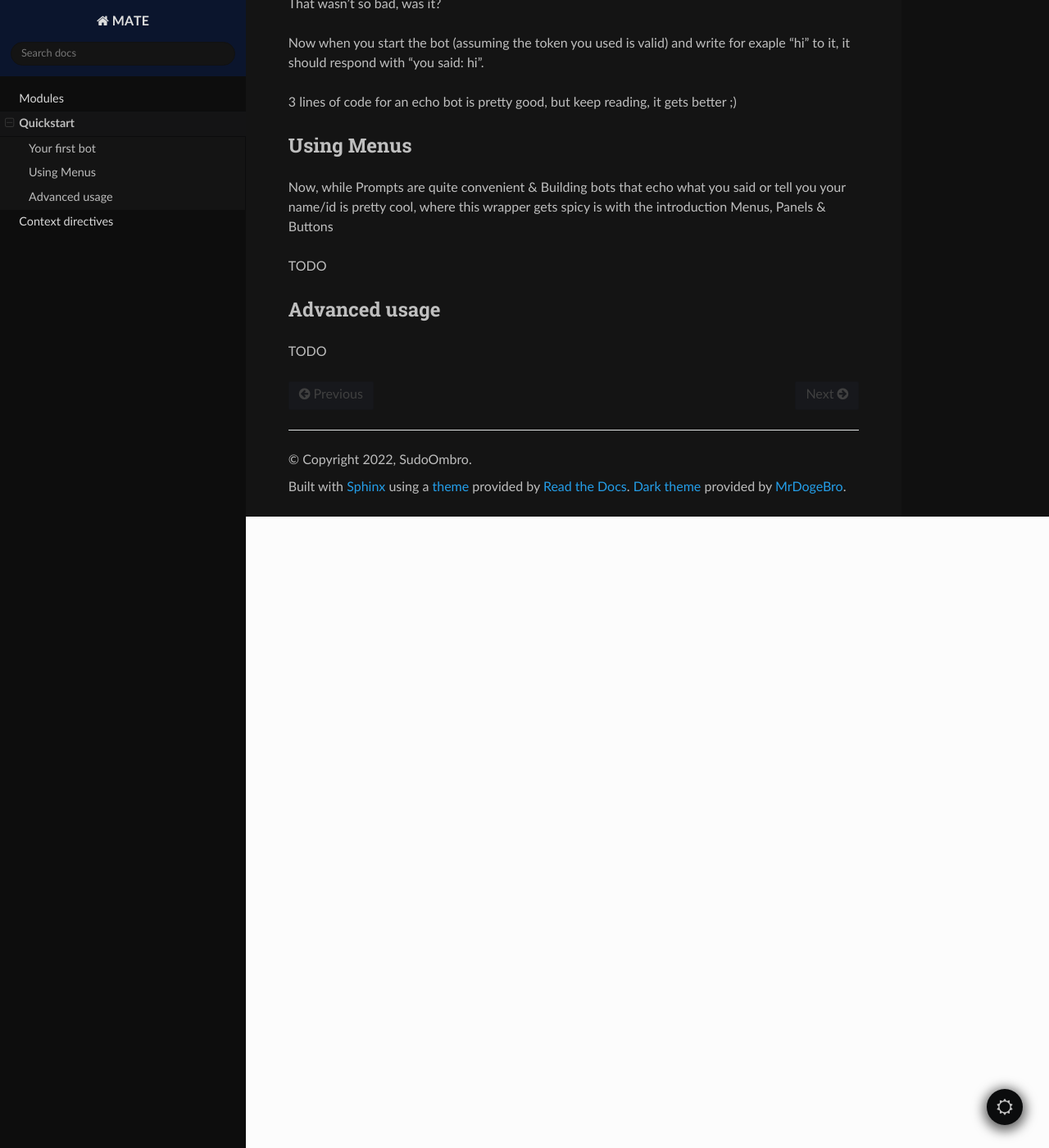
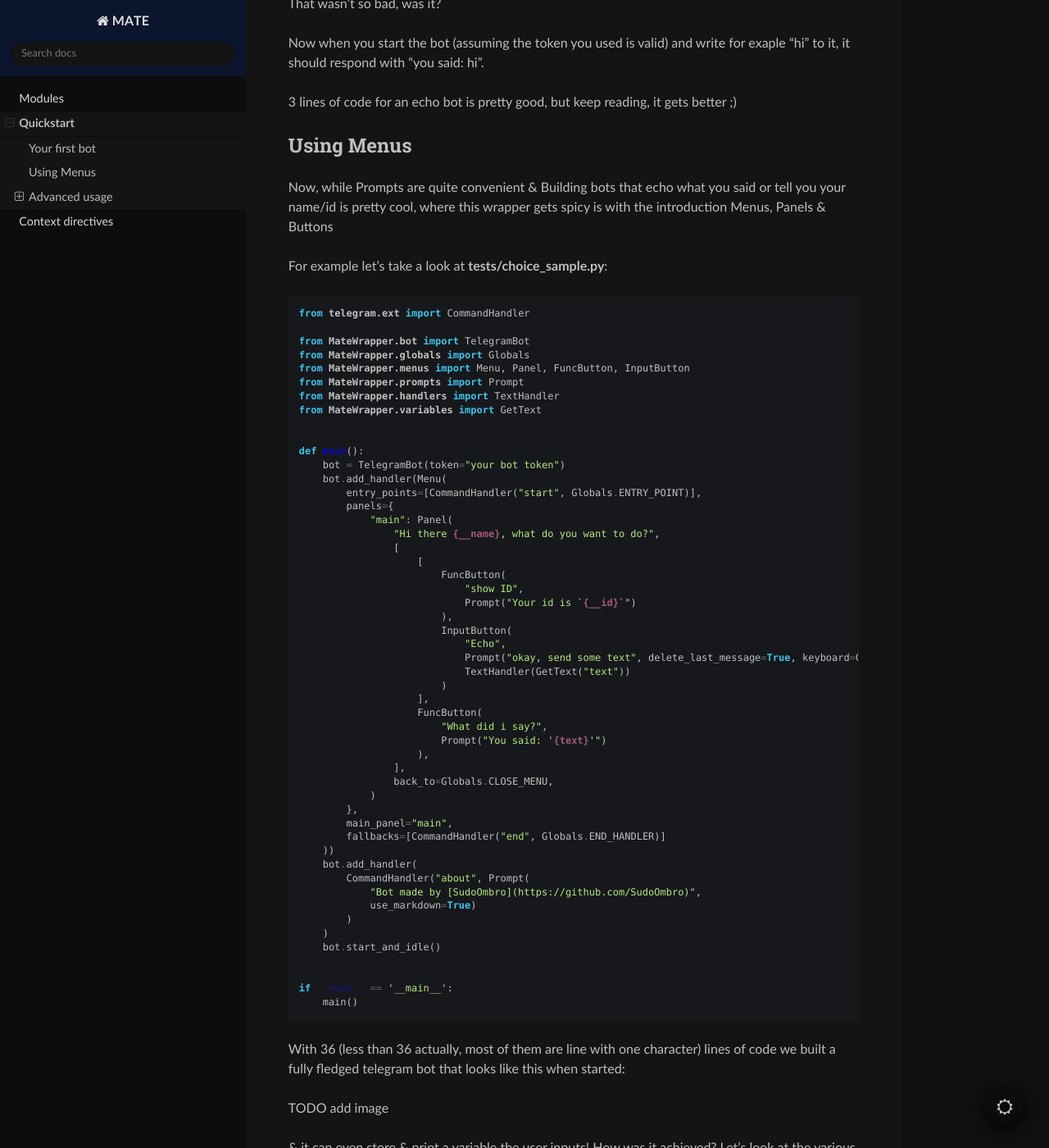
Before and after one commit to SudoOmbro/MATE, a Sphinx documentation site: the page built from docs/source/Quickstart.rst, in a window 1280 px wide and 1400 px high, scrolled down 1917 px. Shown: the whole window at 82% size. Built offline with Sphinx 7.4.7 and the Read the Docs theme 2.0.0, drawn with Linux system fonts in a browser that asks for light colours; some of the changed text lies outside the part shown.

Commit message:
started adding "Using Menus"

```diff
--- a/docs/source/Quickstart.rst
+++ b/docs/source/Quickstart.rst
@@ -101,8 +101,90 @@ Using Menus
 Now, while Prompts are quite convenient & Building bots that echo what you said or tell you your name/id is pretty cool,
 where this wrapper gets spicy is with the introduction Menus, Panels & Buttons
 
-TODO
+For example let's take a look at **tests/choice_sample.py**:
+
+.. code-block:: python
+
+    from telegram.ext import CommandHandler
+
+    from MateWrapper.bot import TelegramBot
+    from MateWrapper.globals import Globals
+    from MateWrapper.menus import Menu, Panel, FuncButton, InputButton
+    from MateWrapper.prompts import Prompt
+    from MateWrapper.handlers import TextHandler
+    from MateWrapper.variables import GetText
+
+
+    def main():
+        bot = TelegramBot(token="your bot token")
+        bot.add_handler(Menu(
+            entry_points=[CommandHandler("start", Globals.ENTRY_POINT)],
+            panels={
+                "main": Panel(
+                    "Hi there {__name}, what do you want to do?",
+                    [
+                        [
+                            FuncButton(
+                                "show ID",
+                                Prompt("Your id is `{__id}`")
+                            ),
+                            InputButton(
+                                "Echo",
+                                Prompt("okay, send some text", delete_last_message=True, keyboard=Globals.BACK_KEYBOARD),
+                                TextHandler(GetText("text"))
+                            )
+                        ],
+                        FuncButton(
+                            "What did i say?",
+                            Prompt("You said: '{text}'")
+                        ),
+                    ],
+                    back_to=Globals.CLOSE_MENU,
+                )
+            },
+            main_panel="main",
+            fallbacks=[CommandHandler("end", Globals.END_HANDLER)]
+        ))
+        bot.add_handler(
+            CommandHandler("about", Prompt(
+                "Bot made by [SudoOmbro](https://github.com/SudoOmbro)",
+                use_markdown=True)
+            )
+        )
+        bot.start_and_idle()
+
+
+    if __name__ == '__main__':
+        main()
+
+With 36 (less than 36 actually, most of them are line with one character)
+lines of code we built a fully fledged telegram bot that looks like this when started:
+
+TODO add image
+
+& it can even store & print a variable the user inputs!
+How was it achieved? Let's look at the various components:
+
+- **CommandHandler**:
+    This is just an Handler imported from telegram.ext, note that all base handlers found in telegram.ext are 100%
+    compatible with the wrapper, as they are the base for it's own implementation of handlers.
+- **Menu**:
+    TODO
+- **Panel**:
+    TODO
+- **FuncButton**:
+    TODO
+- **InputButton**:
+    TODO
 
 Advanced usage
 --------------
 TODO
+
+Custom Panels
+~~~~~~~~~~~~~
+TODO
+
+Generating keyboards from lists
+~~~~~~~~~~~~~~~~~~~~~~~~~~~~~~~
+TODO
```
Also changed, not shown: 3 other files.
